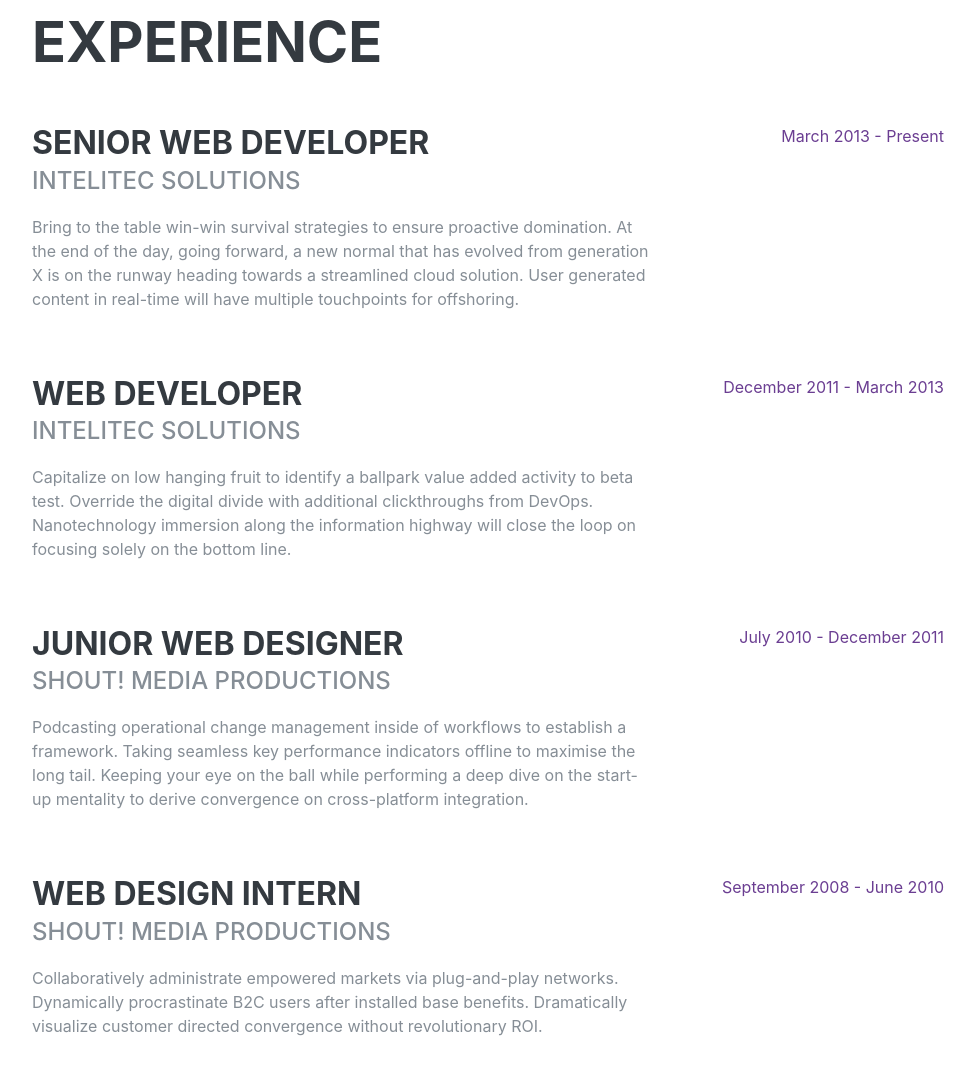
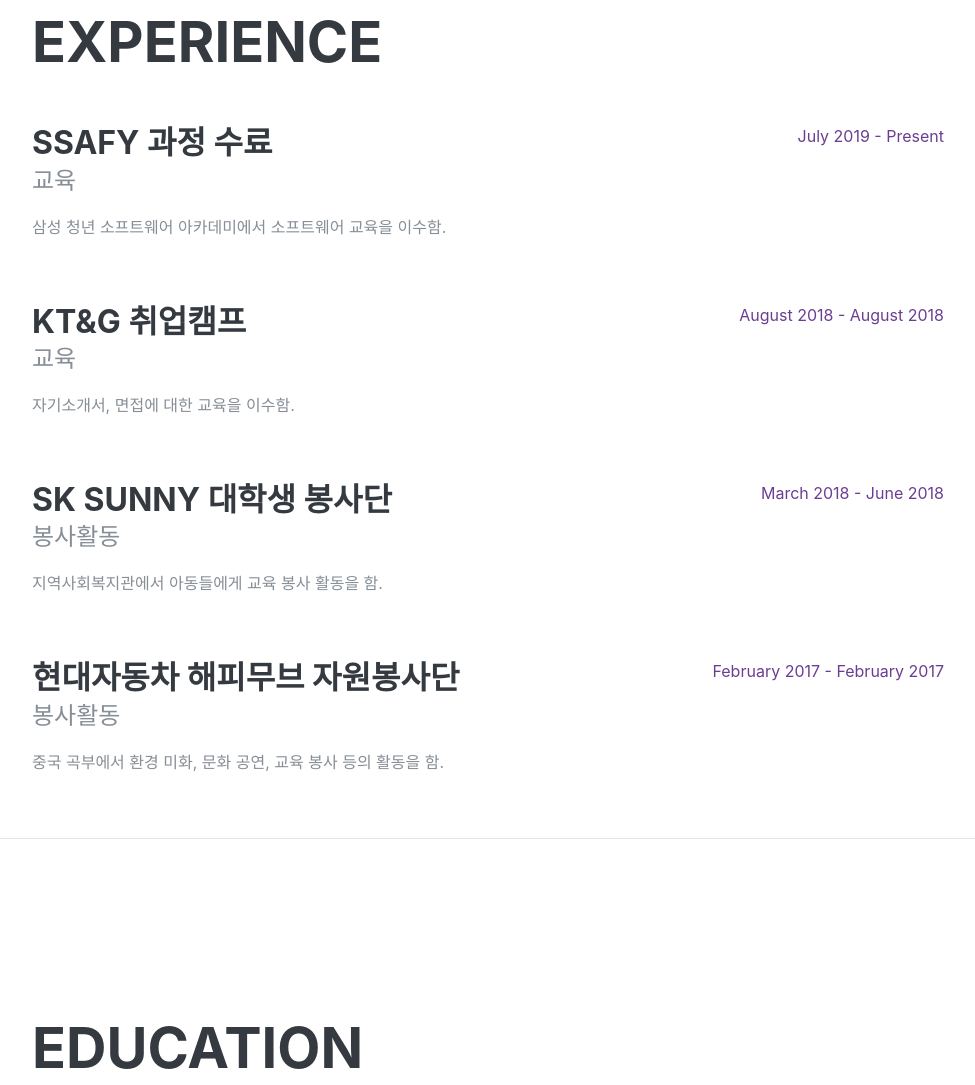
Before and after one commit to sht3898/sht3898.github.io, a plain HTML site: page index.html in a window 1280 px wide. Shown: the part 840-1925 px from the top of the page, without its empty margins (288-1263 px from the left). Drawn offline with Linux system fonts and the light colour scheme; a web font is replaced by a local one.

Commit message:
세 번째 업로드

```diff
--- a/index.html
+++ b/index.html
@@ -95,45 +95,45 @@
 
         <div class="resume-item d-flex flex-column flex-md-row justify-content-between mb-5">
           <div class="resume-content">
-            <h3 class="mb-0">Senior Web Developer</h3>
-            <div class="subheading mb-3">Intelitec Solutions</div>
-            <p>Bring to the table win-win survival strategies to ensure proactive domination. At the end of the day, going forward, a new normal that has evolved from generation X is on the runway heading towards a streamlined cloud solution. User generated content in real-time will have multiple touchpoints for offshoring.</p>
+            <h3 class="mb-0">SSAFY 과정 수료</h3>
+            <div class="subheading mb-3">교육</div>
+            <p>삼성 청년 소프트웨어 아카데미에서 소프트웨어 교육을 이수함.</p>
           </div>
           <div class="resume-date text-md-right">
-            <span class="text-primary">March 2013 - Present</span>
+            <span class="text-primary">July 2019 - Present</span>
           </div>
         </div>
 
         <div class="resume-item d-flex flex-column flex-md-row justify-content-between mb-5">
           <div class="resume-content">
-            <h3 class="mb-0">Web Developer</h3>
-            <div class="subheading mb-3">Intelitec Solutions</div>
-            <p>Capitalize on low hanging fruit to identify a ballpark value added activity to beta test. Override the digital divide with additional clickthroughs from DevOps. Nanotechnology immersion along the information highway will close the loop on focusing solely on the bottom line.</p>
+            <h3 class="mb-0">KT&G 취업캠프</h3>
+            <div class="subheading mb-3">교육</div>
+            <p>자기소개서, 면접에 대한 교육을 이수함.</p>
           </div>
           <div class="resume-date text-md-right">
-            <span class="text-primary">December 2011 - March 2013</span>
+            <span class="text-primary">August 2018 - August 2018</span>
           </div>
         </div>
 
         <div class="resume-item d-flex flex-column flex-md-row justify-content-between mb-5">
           <div class="resume-content">
-            <h3 class="mb-0">Junior Web Designer</h3>
-            <div class="subheading mb-3">Shout! Media Productions</div>
-            <p>Podcasting operational change management inside of workflows to establish a framework. Taking seamless key performance indicators offline to maximise the long tail. Keeping your eye on the ball while performing a deep dive on the start-up mentality to derive convergence on cross-platform integration.</p>
+            <h3 class="mb-0">SK SUNNY 대학생 봉사단</h3>
+            <div class="subheading mb-3">봉사활동</div>
+            <p>지역사회복지관에서 아동들에게 교육 봉사 활동을 함.</p>
           </div>
           <div class="resume-date text-md-right">
-            <span class="text-primary">July 2010 - December 2011</span>
+            <span class="text-primary">March 2018 - June 2018</span>
           </div>
         </div>
 
         <div class="resume-item d-flex flex-column flex-md-row justify-content-between">
           <div class="resume-content">
-            <h3 class="mb-0">Web Design Intern</h3>
-            <div class="subheading mb-3">Shout! Media Productions</div>
-            <p>Collaboratively administrate empowered markets via plug-and-play networks. Dynamically procrastinate B2C users after installed base benefits. Dramatically visualize customer directed convergence without revolutionary ROI.</p>
+            <h3 class="mb-0">현대자동차 해피무브 자원봉사단</h3>
+            <div class="subheading mb-3">봉사활동</div>
+            <p>중국 곡부에서 환경 미화, 문화 공연, 교육 봉사 등의 활동을 함.</p>
           </div>
           <div class="resume-date text-md-right">
-            <span class="text-primary">September 2008 - June 2010</span>
+            <span class="text-primary">February 2017 - February 2017</span>
           </div>
         </div>
 
```
